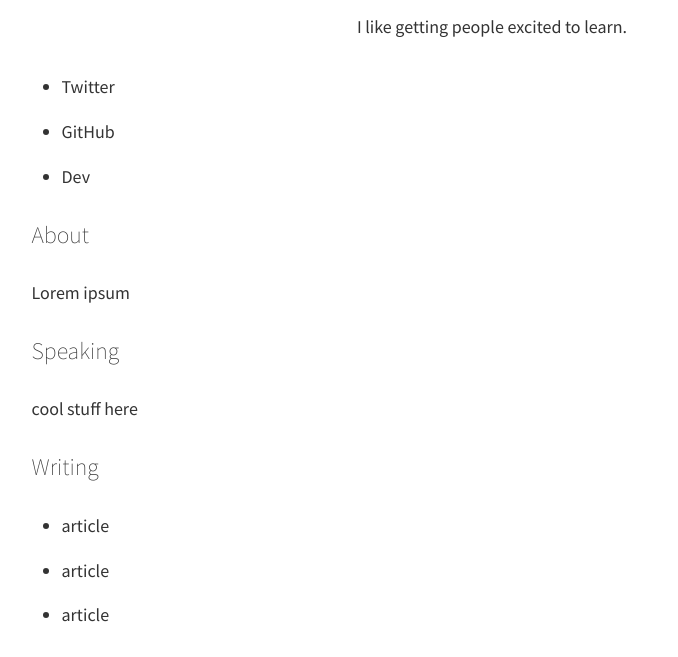
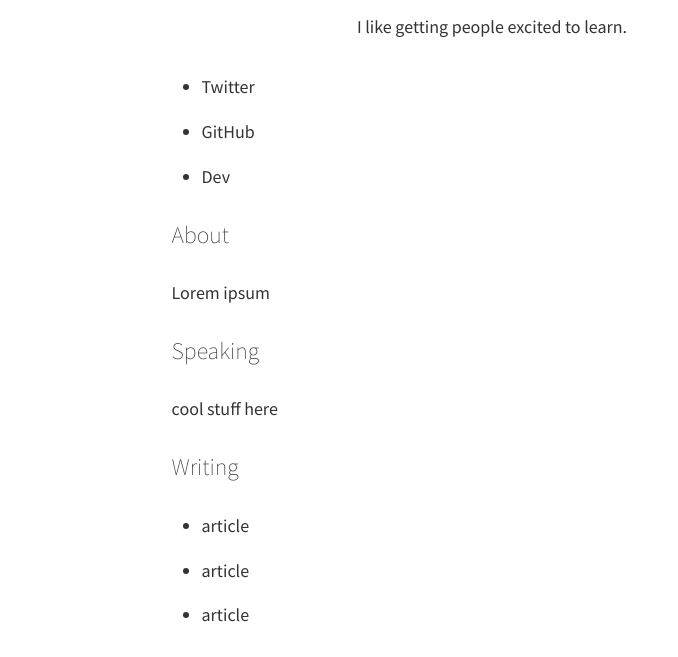
Before and after one commit to jsjoeio/jsjoe.io, a Gatsby site: page / in a window 1280 px wide. Shown: the part 113-770 px from the top of the page, without its empty margins (148-826 px from the left). Built offline with nearby package versions, Linux system fonts and the light colour scheme; Gatsby itself is replaced by a stand-in of ours.

Commit message:
Change layout width to 680

```diff
--- a/src/components/layout.js
+++ b/src/components/layout.js
@@ -20,7 +20,7 @@ const Layout = ({ children }) => (
         <div
           style={{
             margin: `0 auto`,
-            maxWidth: 960,
+            maxWidth: 680,
             padding: `0px 1.0875rem 1.45rem`,
             paddingTop: '0'
           }}
```
